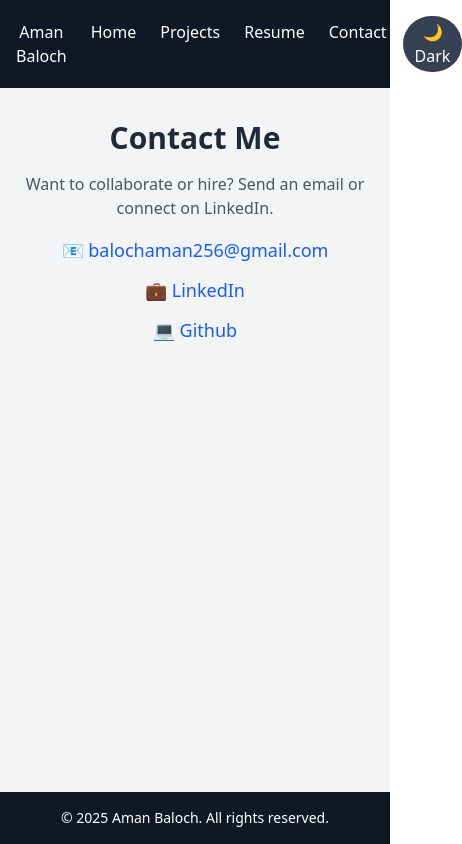
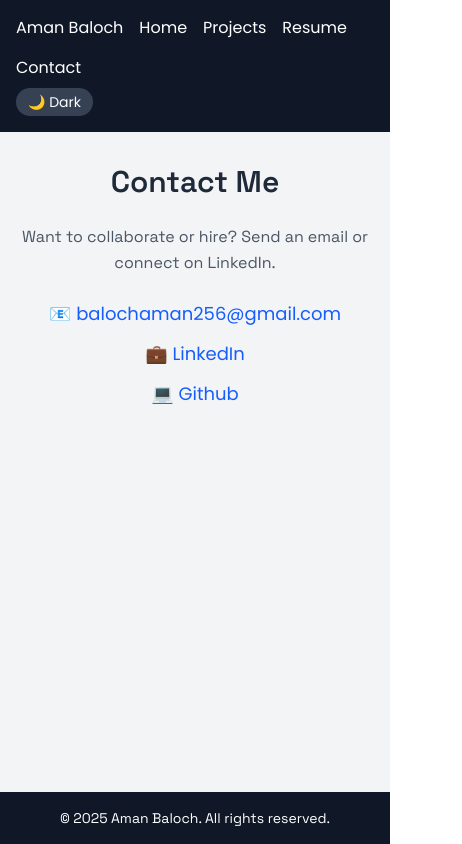
Before and after one commit to codewithAman-256/my-portfolio, a React (Vite) app: page /contact in a window 390 px wide. Shown: the whole page, 462 px wide, since content can reach past the window. Built offline with nearby package versions, Linux system fonts and the light colour scheme; the HTML template or start-up script is replaced by a standard one.

Commit message:
Making responsive for all devices

```diff
--- a/index.html
+++ b/index.html
@@ -2,6 +2,11 @@
 <html lang="en">
   <head>
     <meta charset="UTF-8" />
+    <meta name="viewport" content="width=device-width, initial-scale=1.0" />
+    <link href="https://fonts.googleapis.com/css2?family=Space+Grotesk:wght@400;600&family=Poppins:wght@400;600&display=swap" rel="stylesheet">
+
+
+
     <link rel="icon" type="image/svg+xml" href="/vite.svg" />
     <meta name="viewport" content="width=device-width, initial-scale=1.0" />
     <title>my-portfolio</title>
--- a/src/App.jsx
+++ b/src/App.jsx
@@ -34,9 +34,9 @@ function AnimatedRoutes() {
 export default function App() {
   return (
     <Router>
-      <div className="flex flex-col min-h-screen bg-gray-100 dark:bg-gray-900 text-gray-900 dark:text-gray-100 transition-color duration-300">
+      <div className="flex flex-col min-h-screen bg-gray-100 dark:bg-gray-900 text-gray-900 dark:text-gray-100 transition-colors duration-300">
         <Navbar />
-        <main className="flex-grow container mx-auto px-4 py-8">
+        <main className="flex-grow w-full mx-auto px-4 sm:px-6 lg:px-8 py-8">
           <AnimatedRoutes />
         </main>
         <Footer />
--- a/src/components/Navbar.jsx
+++ b/src/components/Navbar.jsx
@@ -25,8 +25,8 @@ export default function Navbar() {
   const goHome = () => navigate("/");
 
   return (
-    <nav className="flex justify-between items-center p-4 dark:bg-gray-800 bg-gray-900 text-white ">
-      <div className="flex gap-6">
+    <nav className="flex flex-wrap justify-between items-center p-4 dark:bg-gray-800 bg-gray-900 text-white ">
+      <div className="flex flex-wrap gap-4 sm:gap-6 ">
         <button onClick={goHome}>Aman Baloch</button>
         <Link to="/" className="hover:text-yellow-400">Home</Link>
         <Link to="/projects" className="hover:text-yellow-400">Projects</Link>
@@ -35,7 +35,7 @@ export default function Navbar() {
       </div>
       <button
         onClick={toggleDarkMode}
-        className="bg-gray-700 text-white dark:bg-gray-100 dark:text-black px-3 py-1 ml-4 rounded-full hover:opacity-90 transition"
+        className="mt-2 sm:mt-0 px-3 py-1 text-sm sm:text-base bg-gray-700 text-white dark:bg-gray-100 dark:text-black  rounded-full hover:opacity-90 transition"
       >
         {darkMode ? "🔆 Light" : "🌙 Dark"}
       </button>
--- a/src/index.css
+++ b/src/index.css
@@ -16,3 +16,11 @@
 html {
   transition: background-color 0.25s ease, color 0.25s ease;
 }
+
+body{
+  font-family: "Poppins", sans-serif;
+}
+
+h1,h2,p{
+  font-family: "Space Grotesk", sans-serif;
+}
--- a/src/pages/Contact.jsx
+++ b/src/pages/Contact.jsx
@@ -8,19 +8,19 @@ export default function Contact() {
       animate={{ opacity: 1, y: 0 }}
       exit={{ opacity: 0, y: -10 }}
       transition={{ duration: 0.5 }}
-      className="text-center  max-auto bg-gray-100 dark:bg-gray-900 text-gray-800 dark:text-white"
+      className="text-center   space-y-6 sm:space-y-8 bg-gray-100 dark:bg-gray-900 text-gray-800 dark:text-white"
     >
-      <h2 className="text-3xl font-bold mb-4 text-gray-800 dark:text-gray-300">
+      <h2 className="text-3xl sm:text-4xl lg:text-5xl font-bold text-gray-800 dark:text-gray-300">
 
         Contact Me
       </h2>
-      <p className="text-gray-600 dark:text-gray-300 mb-4">
+      <p className="text-gray-600 dark:text-gray-300 text-base sm:text-lg lg:text-xl leading-relaxed">
         Want to collaborate or hire? Send an email or connect on LinkedIn.
       </p>
       <div className="flex flex-col items-center gap-3 text-lg">
         <a
           href="mailto:balochaman256@gmail.com"
-          className="text-blue-600 dark:text-yellow-400"
+          className="text-blue-600 dark:text-yellow-400 hover:opacity-90"
         >
           📧 balochaman256@gmail.com
         </a>
@@ -28,7 +28,7 @@ export default function Contact() {
           href="https://www.linkedin.com/in/aman-baloch-028819251/"
           target="_blank"
           rel="noreferrer"
-          className="text-blue-600 hover:text-blue-800 dark:text-yellow-400"
+          className="text-blue-600 hover:opacity-90 dark:text-yellow-400"
         >
           💼 LinkedIn
         </a>
@@ -36,7 +36,7 @@ export default function Contact() {
           href="https://github.com/codewithAman-256"
           target="_blank"
           rel="noreferrer"
-          className="text-blue-600 dark:text-yellow-400"
+          className="text-blue-600 dark:text-yellow-400 hover:opacity:90"
         >
           💻 Github
         </a>
--- a/src/pages/Home.jsx
+++ b/src/pages/Home.jsx
@@ -8,7 +8,7 @@ export default function Home() {
 
   return (
      <motion.div
-      className="max-w-3xl mx-auto text-center"
+      className="text-center  space-y-6 sm:space-y-8"
       initial={{ opacity: 0, y: 12 }}
       animate={{ opacity: 1, y: 0 }}
       exit={{ opacity: 0, y: -12 }}
@@ -20,8 +20,8 @@ export default function Home() {
         className="w-40 h-40 rounded-full mx-auto mb-6 border-4 border-yellow-400"
       />
 
-      <h1 className="text-4xl font-bold mb-2">Hi — I'm Aman</h1>
-      <p className="text-gray-600 dark:text-gray-300 mb-6">
+      <h1 className="text-3xl sm:text-4xl lg:text-5xl font-bold">Hi — I'm Aman</h1>
+      <p className="text-gray-600 dark:text-gray-300 text-base sm:text-lg lg:text-xl leading-relaxed">
         MERN Stack Developer. I build responsive web apps with React, Vite, and Tailwind CSS.
       </p>
 
--- a/src/pages/Projects.jsx
+++ b/src/pages/Projects.jsx
@@ -9,12 +9,12 @@ const projects = [
     link: "https://react-news-dashboard-app.netlify.app/",
   },
   {
-    title: "🌦 Weather App",
+    title: "⛅ Weather App",
     description: "Shows live weather using OpenWeather API.",
     link: "https://react-new-weather-app.netlify.app/",
   },
   {
-    title: "👥 Friend List App",
+    title: "👬 Friend List App",
     description:
       "A mini project showing how to add and display friends with useState and conditional UI.",
     link: "https://reactfriendlistapp.netlify.app/",
@@ -28,10 +28,10 @@ export default function Projects() {
       animate={{ opacity: 1, y: 0 }}
       exit={{ opacity: 0, y: -10 }}
       transition={{ duration: 0.5 }}
-      className="bg-gray-100 dark:bg-gray-900 text-gray-800 dark:text-white  max-auto "
+      className="bg-gray-100 dark:bg-gray-900 text-gray-800 dark:text-white  text-center  space-y-6 sm:space-y-8 "
     >
-      <h2 className="text-3xl font-bold text-center mb-6">My Projects 💻</h2>
-      <div className="grid sm:grid-cols-2 lg:grid-cols-3 gap-6">
+      <h2 className="text-3xl sm:text-4xl lg:text-5xl font-bold">My Projects 💻</h2>
+      <div className="text-base sm:text-lg lg:text-xl leading-relaxed grid sm:grid-cols-2 lg:grid-cols-3 gap-6">
         {projects.map((p, i) => (
           <div data-aos="fade-up" key={i}>
             <ProjectCard {...p} />
--- a/src/pages/Resume.jsx
+++ b/src/pages/Resume.jsx
@@ -6,15 +6,15 @@ export default function Resume()
     return(
         <motion.div
 
-        className=" max-auto text-center"
+        className=" text-center space-y-6 sm:space-y-8 "
          initial={{opacity:0,y:10}}
          animate={{opacity:1,y:0}}
          exit={{opacity:0,y:-10}}
          transition={{duration:0.5}}
         >
             <h2
-            className=" text-3xl font-bold mb-6">📄 My resume</h2>
-            <p className="text-gray-600 dark: text-gray-300 mb-6">
+            className=" text-3xl sm:text-4xl lg:text-5xl font-bold">📄 My resume</h2>
+            <p className="text-gray-600 dark: text-gray-300 text-base sm:text-lg lg:text-xl leading-relaxed">
                 Download my latest resume (PDF).
             </p>
 
```
